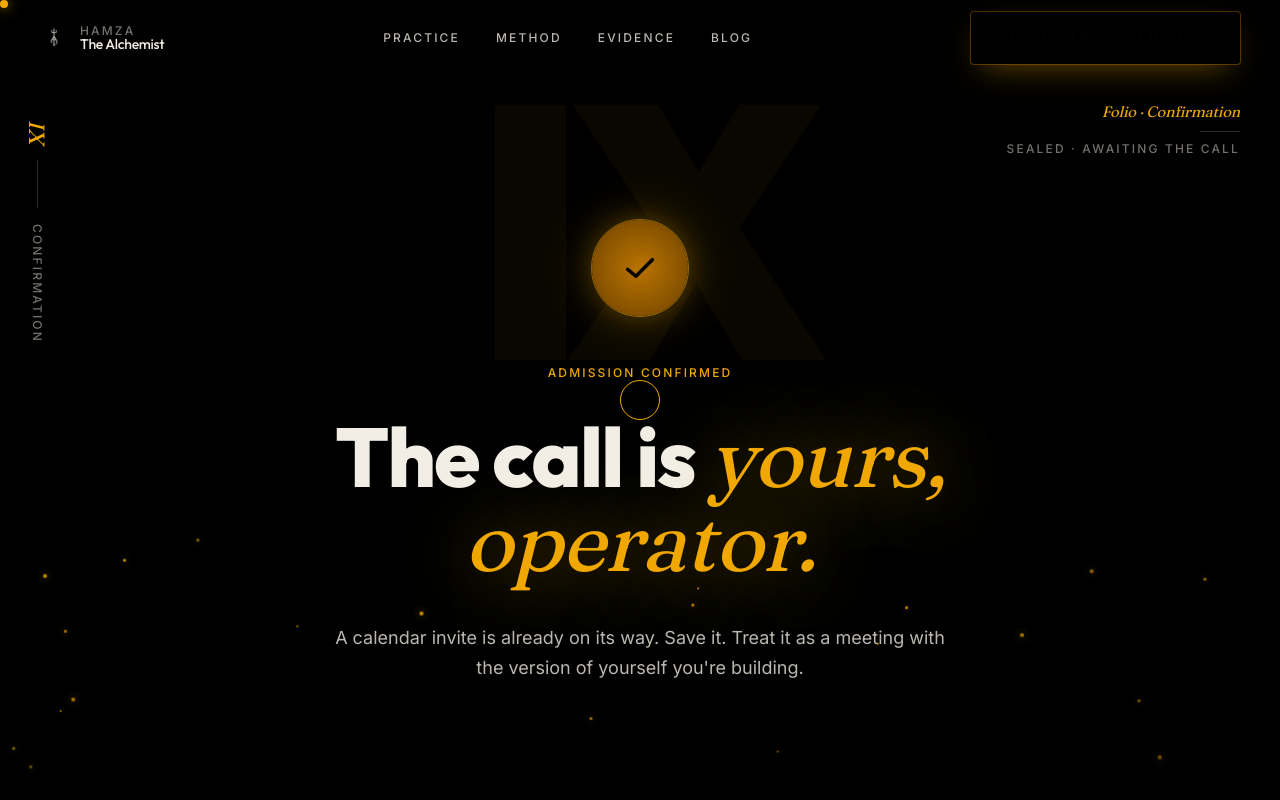
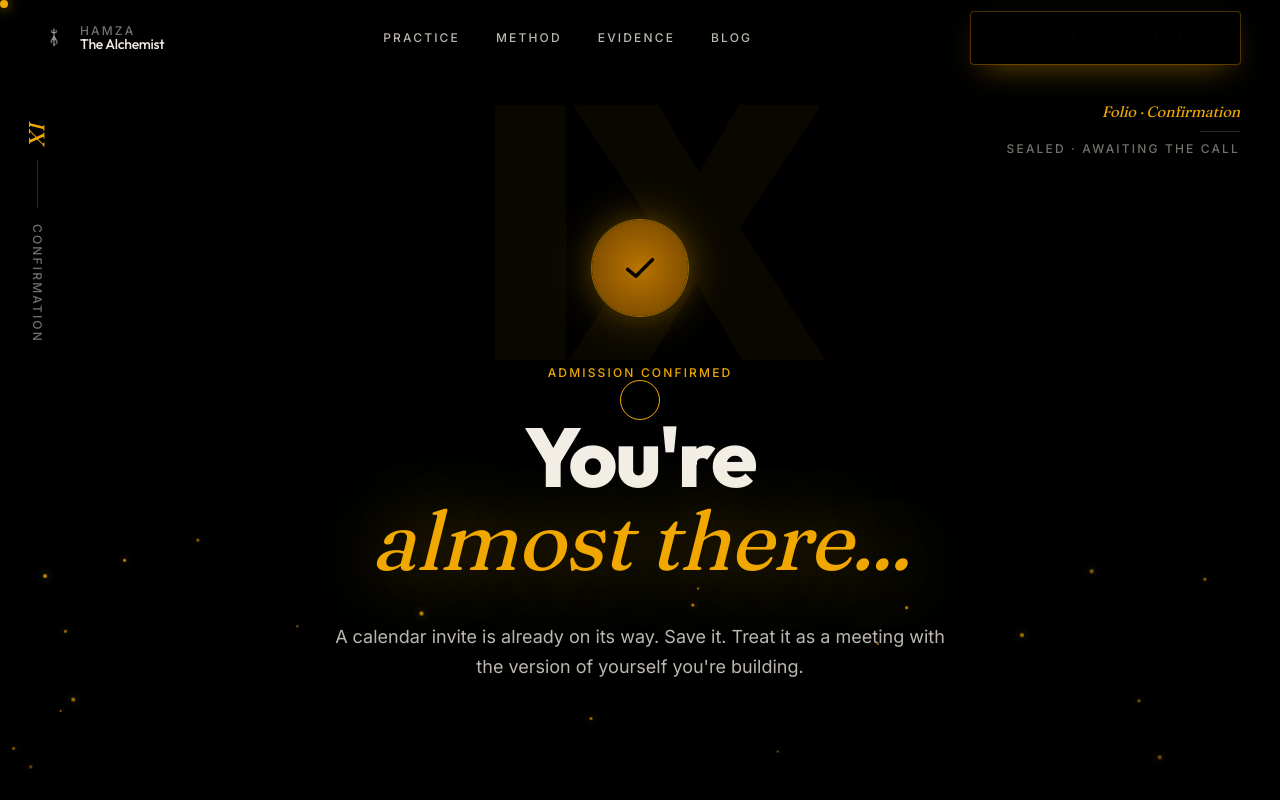
Before and after one commit to tayyibf555-prog/hamza-the-alchemist-website, a Next.js app: page /thank-you in a window 1280 px wide. Shown: the top 800 px of the page. Built offline with nearby package versions, Linux system fonts and the light colour scheme.

Commit message:
style: /thank-you — change headline to 'You're almost there...'

```diff
--- a/app/components/ThankYouHero.tsx
+++ b/app/components/ThankYouHero.tsx
@@ -1,6 +1,5 @@
 "use client";
 
-import Link from "next/link";
 import { motion, useReducedMotion } from "framer-motion";
 import { Reveal } from "./Reveal";
 import { SectionMarker } from "./SectionMarker";
@@ -8,7 +7,7 @@ import { SectionMarker } from "./SectionMarker";
 const easeOutExpo = [0.16, 1, 0.3, 1] as const;
 
 type Props = {
-  /** Optional first name passed by Calendly via `?name={invitee_first_name}`. */
+  /** Reserved for Calendly's `?name={invitee_first_name}` token (unused in copy for now). */
   name?: string;
 };
 
@@ -16,14 +15,11 @@ type Props = {
  * Confirmation hero shown after a meeting is booked via Calendly.
  *
  * Mirrors the wax-seal moment from the Inquiry component so the visual
- * language stays consistent — the seal is the user's signal that
- * something private has been received. Layout intentionally quiet:
- * single centered statement, three-step timeline of what happens next,
- * one optional next step and a return link.
+ * language stays consistent. Headline reads "You're almost there..." to
+ * keep the energy forward-facing rather than past-tense.
  */
-export function ThankYouHero({ name }: Props) {
+export function ThankYouHero(_props: Props) {
   const reduced = useReducedMotion();
-  const operator = (name?.trim() || "operator").replace(/[<>]/g, "");
 
   return (
     <section className="relative pt-[160px] lg:pt-[220px] pb-24 lg:pb-32 overflow-hidden bloom-bg">
@@ -109,17 +105,7 @@ export function ThankYouHero({ name }: Props) {
           transition={{ duration: 1.1, delay: 0.3, ease: easeOutExpo }}
           className="font-display font-extrabold leading-[1.0] tracking-[-0.025em] text-[clamp(40px,6.5vw,108px)] text-[var(--color-ivory)]"
         >
-          <span className="block whitespace-nowrap">
-            The call is{" "}
-            <span
-              className="accent text-[var(--color-gold)]"
-              style={{
-                textShadow: "0 0 60px oklch(0.78 0.165 78 / 0.4)",
-              }}
-            >
-              yours,
-            </span>
-          </span>
+          <span className="block whitespace-nowrap">You&apos;re</span>
           <span className="block whitespace-nowrap">
             <span
               className="accent text-[var(--color-gold)]"
@@ -127,7 +113,7 @@ export function ThankYouHero({ name }: Props) {
                 textShadow: "0 0 60px oklch(0.78 0.165 78 / 0.4)",
               }}
             >
-              {operator}.
+              almost there...
             </span>
           </span>
         </motion.h1>
```
